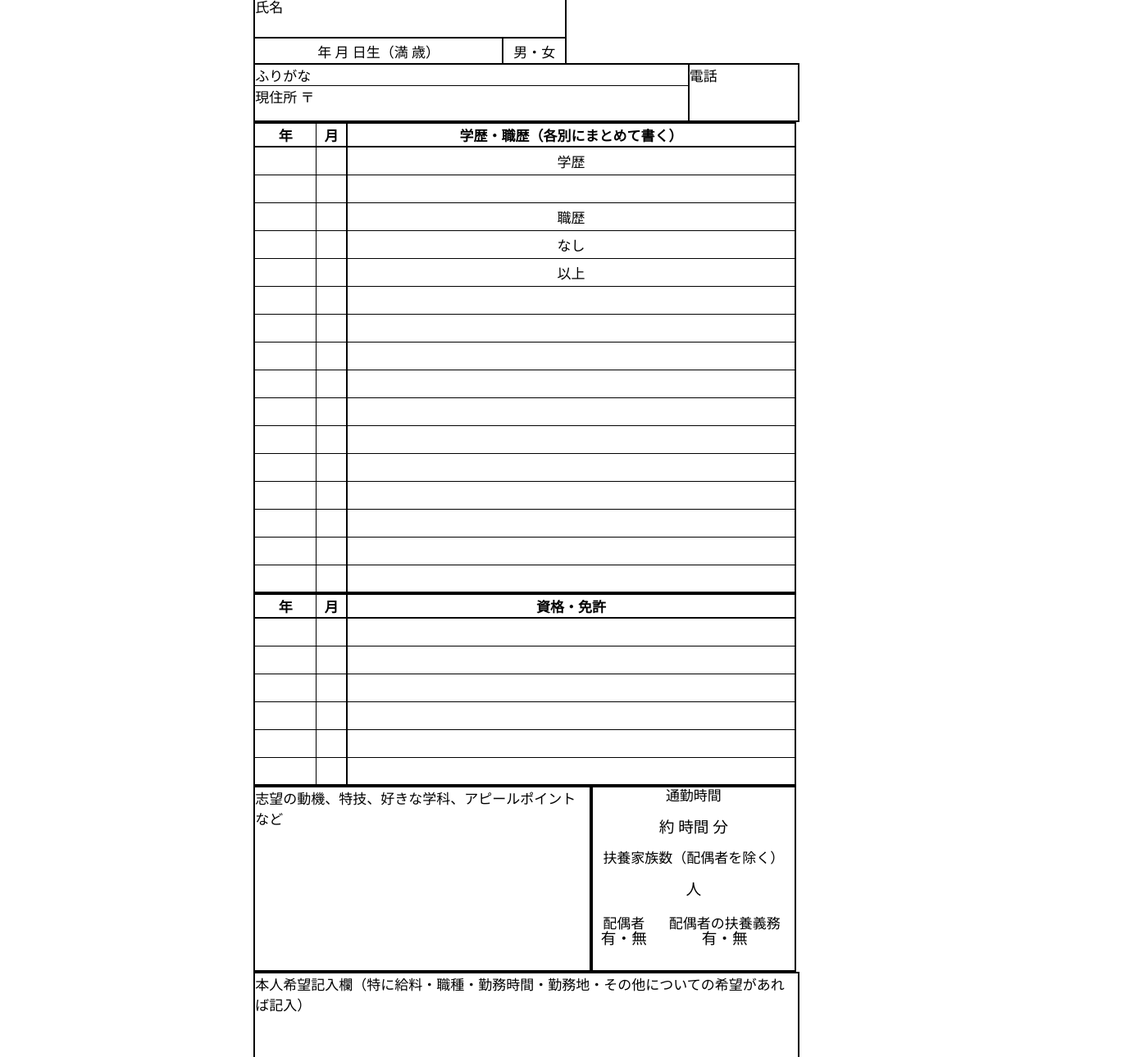
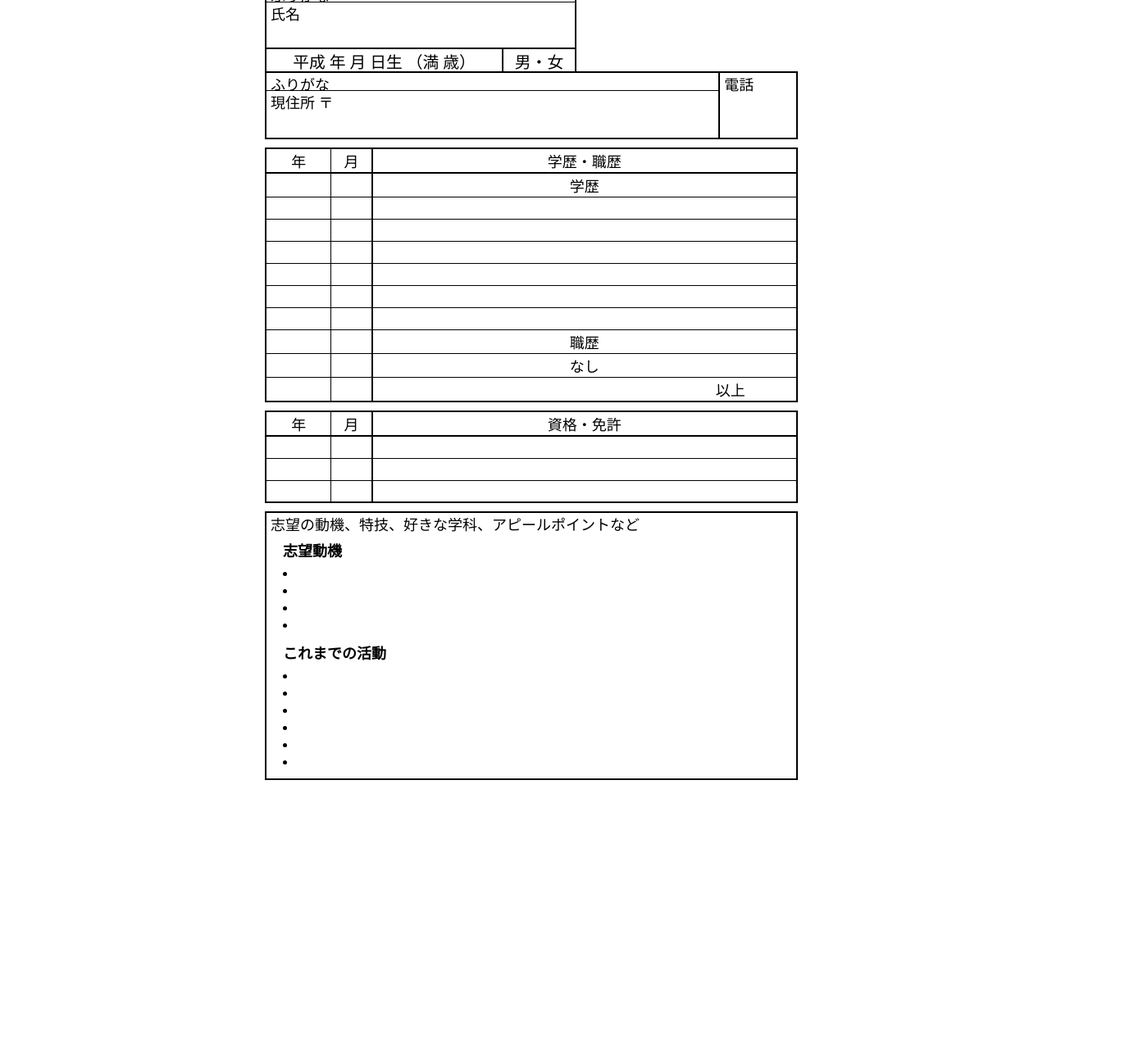
Before and after one commit to hashedhyphen/resume, a website: page index.html in a window 1280 px wide. Shown: the part 74-1364 px from the top of the page at 82% size, 1372 px wide, since content can reach past the window. After the commit the page ends 1034 px from the top, so only its background shows below. Drawn offline with Linux system fonts and the light colour scheme.

Commit message:
Construct the whole layout

```diff
--- a/css/main.css
+++ b/css/main.css
@@ -1,288 +1,225 @@
 @charset "UTF-8";
 
-/*** general ***/
+/*** base ***/
+
+* {
+  box-sizing: border-box;
+}
 
 :root {
-  width: 100vw;
-  display: flex;
-  flex-direction: row;
-  justify-content: center;
-  font-family: "HGP教科書体", "Gothic";
-  font-size: 17px;
+  font-family: "HGP教科書体";
+  font-size: 18px;
 }
 
 body {
-  margin: 0;
-  width: 175mm;
+  width: 100%;
   display: flex;
-  flex-direction: column;
-  justify-content: flex-start;
+  justify-content: center;
 }
 
-.sheet {
+main {
+  width: 650px;
+}
+
+/*** template ***/
+
+.narrow {
+  height: 1.2rem;
+  padding-left:  5px;
+  padding-right: 5px;
+  position: relative;
+}
+
+.wide {
+  height: 2.0rem;
+  position: relative;
+  font-size: 1.3rem;
   display: flex;
-  flex-direction: column;
-  align-content: flex-start;
-  page-break-after: always;
+  justify-content: center;
+  align-items: center;
 }
 
 /*** header ***/
 
-.header {
-  width: 100mm;
-  display: flex;
-  flex-direction: row;
+header {
+  margin-bottom: 0.5rem;
+  height: 2.0rem;
+  width: 380px;
+  position: relative;
   justify-content: space-between;
   align-items: flex-end;
 }
 
-.header > .title {
+header > .title {
   margin: 0;
+  font-size: 2rem;
 }
 
-.header > .date {
+header > .date {
   height: 1rem;
+  position: absolute;
+  right: 0;
+  bottom: 0;
 }
 
 /*** core profile ***/
 
 .coreprof {
-  height: 27mm;
-  width: 155mm;
-  display: flex;
-  flex-direction: column;
-  justify-content: flex-start;
-  align-items: flex-start;
-}
-
-.coreprof > .name {
-  height: 18mm;
-  width: 100mm;
+  width: 380px;
   border-top:   2px solid black;
   border-left:  2px solid black;
   border-right: 2px solid black;
-  display: flex;
-  flex-direction: column;
 }
 
-.coreprof > .name > .ruby {
-  height: 1rem;
+.coreprof > .narrow:first-child {
   border-bottom: 1px solid black;
 }
 
-.coreprof > .name > .formal {
-  height: calc(18mm - 1rem);
+.coreprof > .wide {
+  border-bottom: 2px solid black;
 }
 
-.coreprof > .misc {
-  height: 9mm;
-  width: 100mm;
-  border-top:   2px solid black;
-  border-left:  2px solid black;
-  border-right: 2px solid black;
+.coreprof > .detail {
+  height: 1.5rem;
+  position: relative;
   display: flex;
-  flex-direction: row;
-  justify-content: flex-start;
+  font-size: 1.1rem;
 }
 
-.coreprof > .misc > .age {
-  width: 80mm;
-  border-right: 2px solid black;
-  display: flex;
-  justify-content: center;
-  align-items: center;
+.coreprof > .detail > span {
+  height: inherit;
+  text-align: center;
 }
 
-.coreprof > .misc > .sex {
-  width: 20mm;
-  display: flex;
-  flex-direction: row;
-  justify-content: center;
-  align-items: center;
+.coreprof > .detail > span:first-child {
+  border-right: 2px solid black;
+  flex-grow: 7;
+}
+
+.coreprof > .detail > span:last-child {
+  flex-grow: 3;
 }
 
 /*** contact ***/
 
 .contact {
-  height: 18mm;
-  width: 175mm;
+  width: inherit;
   border: 2px solid black;
   display: flex;
-  flex-direction: row;
-  justify-content: flex-start;
 }
 
 .contact > .address {
-  width: 140mm;
   border-right: 2px solid black;
+  flex-grow: 7;
 }
 
-.contact > .address > .ruby {
+.contact > .address > .narrow:first-child {
   border-bottom: 1px solid black;
+  display: flex;
+}
+
+.contact > .address > .narrow:first-child > span:first-child {
+  width: 4rem;
+}
+
+.contact > .address > .narrow:first-child > span:last-child {
+  width: 20rem;
+  text-align: center;
 }
 
 .contact > .phone {
-  width: 35mm;
+  flex-grow: 3;
 }
 
-.contact:nth-child(2) {
-  border-bottom: 2px solid black;
+.contact > .phone > .number {
+  height: 3.2rem;
+  display: flex;
+  justify-content: center;
+  align-items: center;
+  font-size: 1.2rem;
 }
 
-/*** personality ***/
+/*** records ***/
 
-.personality {
-  height: 60mm;
-  width: 175mm;
-  display: flex;
-  flex-direction: row;
-  justify-content: flex-start;
-}
-
-.personality > .motive {
-  width: 110mm;
-  border: 2px solid black;
-}
-
-.personality > .condition {
-  width: 65mm;
-  border: 2px solid black;
-  display: flex;
-  flex-direction: column;
-  justify-content: flex-start;
-}
-
-.personality > .condition > .commute {
-  height: 20mm;
-  display: flex;
-  flex-direction: column;
-  justify-content: flex-start;
-}
-
-.personality > .condition > .commute > div {
-  width: inherit;
-  display: flex;
-  flex-direction: row;
-  justify-content: center;
-  align-items: center;
-}
-
-.personality > .condition > .commute > div:nth-child(1) {
-  height: 1rem;
-}
-
-.personality > .condition > .commute > div:nth-child(2) {
-  height: calc(20mm - 1rem);
-  font-size: 1.1rem;
-}
-
-.personality > .condition > .family {
-  height: 20mm;
-  display: flex;
-  flex-direction: column;
-  justify-content: flex-start;
-}
-
-.personality > .condition > .family > div {
-  width: inherit;
-  display: flex;
-  flex-direction: row;
-  justify-content: center;
-  align-items: center;
-}
-
-.personality > .condition > .family > div:nth-child(1) {
-  height: 1rem;
-}
-
-.personality > .condition > .family > div:nth-child(2) {
-  height: calc(20mm - 1rem);
-  font-size: 1.1rem;
-}
-
-.personality > .condition > .spouse {
-  height: 20mm;
-  width: 65mm;
-  display: flex;
-  flex-direction: row;
-  justify-content: flex-start;
-}
-
-.personality > .condition > .spouse > .existence {
-  height: inherit;
-  width: 20mm;
-  display: flex;
-  flex-direction: column;
-  justify-content: flex-start;
-  align-items: center;
-}
-
-.personality > .condition > .spouse > .existence > div:nth-child(1) {
-  height: 1rem;
-}
-
-.personality > .condition > .spouse > .existence > div:nth-child(2) {
-  height: calc(20mm - 1rem);
-  font-size: 1.1rem;
-}
-
-.personality > .condition > .spouse > .duty {
-  height: inherit;
-  width: 45mm;
-  display: flex;
-  flex-direction: column;
-  justyfy-content: flex-start;;
-  align-items: center;
-}
-
-.personality > .condition > .spouse > .duty > div:nth-child(1) {
-  height: 1rem;
-}
-
-.personality > .condition > .spouse > .duty > div:nth-child(2) {
-  height: calc(20mm - 1rem);
-  font-size: 1.1rem;
-}
-
-/*** request ***/
-
-.request {
-  height: 60mm;
-  width: 175mm;
-  border: 2px solid black;
-}
-
-/*** history & license ***/
-
-table {
+table.records {
+  margin-top: 10px;
   border: solid black 2px;
   border-collapse: collapse;
 }
 
-thead tr {
-  height: 7mm;
-  border-bottom: solid black 2px;
+.records col.year {
+  width: 80px;
+  border-right: 1px solid black;
 }
 
-tbody tr {
-  height: 9mm;
-  border-bottom: solid black 1px;
+.records col.month {
+  width: 50px;
+  border-right: 2px solid black;
 }
 
-table .year {
-  width: 20mm;
-  border-right: solid black 1px;
+.records col.content {
+  width: 520px;
 }
 
-table .month {
-  width: 10mm;
-  border-right: solid black 2px;
+.records td:nth-child(1) {  /* col.year */
+  text-align: center;
 }
 
-table .content {
-  width: 145mm;
+.records td:nth-child(2) {  /* col.month */
+  text-align: center;
 }
 
-td {
+.records td:nth-child(3) {  /* col.content */
+  padding-left:  1rem;
+  padding-right: 1rem;
+  text-align: left;
+}
+
+.records tr {
+  height: 1.5rem;
+}
+
+.records thead > tr {
+  border-bottom: 2px solid black;
+}
+
+.records thead > tr > th {
+  font-weight: normal;
+}
+
+.records tbody tr {
+  border-bottom: 1px solid black;
+}
+
+.records tbody tr.subheader td:nth-child(3) {
   text-align: center;
 }
+
+.records tbody tr.endsymbol td:nth-child(3) {
+  position: relative;
+  left: 400px;
+}
+
+/*** motive ***/
+
+.motive {
+  margin-top: 10px;
+  border: 2px solid black;
+}
+
+.motive > .list {
+  margin: 10px 0 10px 0;
+  padding: 0 20px 0 20px;
+  position: relative;
+  font-family: "Times New Roman", "HGP教科書体";
+}
+
+.motive > .list > span {
+  font-weight: bold;
+}
+
+.motive > .list > ul {
+  margin: 5px 0 5px 0;
+  padding: 0;
+  list-style-position: inside;
+}
--- a/index.html
+++ b/index.html
@@ -6,54 +6,43 @@
   <link rel="stylesheet" href="css/main.css">
 </head>
 <body>
- <div class="sheet">
-  <div class="header">
+  <main>
+    <header>
       <h1 class="title">履歴書</h1>
-   <div class="date">
-    <time datetime="">年 月 日現在</time>
-   </div>
-  </div><!-- .header -->
+      <div class="date"><time datetime="">平成 年 月 日現在</time></div>
+    </header>
 
     <div class="coreprof">
-   <div class="name">
-    <div class="ruby">
-     <span>ふりがな</span>
+      <div class="narrow"><span>ふりがな</span></div>
+      <div class="narrow"><span>氏名</span></div>
+      <div class="wide"><span></span></div>
+
+      <div class="detail">
+        <span class="age">平成 年 月 日生 （満 歳）</span>
+        <span class="sex">男・女</span>
       </div>
-    <div class="formal">
-     <span>氏名</span>
-    </div>
-   </div><!-- .name -->
-
-   <div class="misc">
-    <div class="age">
-     <span>年 月 日生（満 歳）</span>
-    </div>
-    <div class="sex">
-      <span>男・女</span>
-    </div>
-   </div><!-- .misc -->
     </div><!-- .coreprof -->
 
-  <section class="contacts">
     <div class="contact">
       <div class="address">
-     <div class="ruby">
-      <span>ふりがな</span>
+        <div class="narrow">
+          <span class="caption">ふりがな</span>
+          <span class="text"></span>
         </div>
-     <div class="postal">
-       <span class="caption">現住所</span>
-       <span class="code">〒</span>
+        <div class="narrow">
+          <span>現住所</span>
+          <span>〒</span>
         </div>
-     <div class="maintext">
+        <div class="wide"><span></span></div>
       </div>
-    </div><!-- .address -->
+
       <div class="phone">
-     <span>電話</span>
+        <div class="narrow"><span>電話</span></div>
+        <div class="number"><span></span></div>
       </div>
     </div><!-- .contact -->
-  </section><!-- .contacts -->
 
-  <table class="history">
+    <table class="records">
       <col class="year">
       <col class="month">
       <col class="content">
@@ -61,28 +50,12 @@
         <tr>
         <th>年
         <th>月
-     <th>学歴・職歴（各別にまとめて書く）
+        <th>学歴・職歴
       <tbody>
         <tr class="subheader">
           <td>
           <td>
           <td>学歴
-    <tr>
-     <td>
-     <td>
-     <td>
-    <tr class="subheader">
-     <td>
-     <td>
-     <td>職歴
-    <tr>
-     <td>
-     <td>
-     <td>なし
-    <tr class="endsymbol">
-     <td>
-     <td>
-     <td>以上
         <tr>
           <td>
           <td>
@@ -104,34 +77,22 @@
           <td>
           <td>
         <tr>
+          <td><td><td>
+        <tr class="subheader">
           <td>
           <td>
-     <td>
-    <tr>
+          <td>職歴
+        <tr class="subheader">
           <td>
           <td>
-     <td>
-    <tr>
+          <td>なし
+        <tr class="endsymbol">
           <td>
           <td>
-     <td>
-    <tr>
-     <td>
-     <td>
-     <td>
-    <tr>
-     <td>
-     <td>
-     <td>
-    <tr>
-     <td>
-     <td>
-     <td>
-  </table>
- </div><!-- .sheet -->
+          <td>以上
+    </table><!-- .records -->
 
- <div class="sheet">
-  <table class="license">
+    <table class="records">
       <col class="year">
       <col class="month">
       <col class="content">
@@ -153,49 +114,33 @@
           <td>
           <td>
           <td>
-    <tr>
-     <td>
-     <td>
-     <td>
-    <tr>
-     <td>
-     <td>
-     <td>
-    <tr>
-     <td>
-     <td>
-     <td>
-  </table>
+    </table><!-- .records -->
 
-  <div class="personality">
     <div class="motive">
+      <div class="narrow">
         <span>志望の動機、特技、好きな学科、アピールポイントなど</span>
       </div>
-   <div class="condition">
-    <div class="commute">
-     <div><span>通勤時間</span></div>
-     <div><span>約 時間 分</span></div>
-    </div>
-    <div class="family">
-     <div><span>扶養家族数（配偶者を除く）</span></div>
-     <div><span>人</span></div>
-    </div>
-    <div class="spouse">
-     <div class="existence">
-      <div><span>配偶者</span></div>
-      <div><span>有・無</span></div>
-     </div>
-     <div class="duty">
-      <div><span>配偶者の扶養義務</span></div>
-      <div><span>有・無</span></div>
-     </div>
-    </div>
-   </div>
-  </div>
-
-  <div class="request">
-   <span>本人希望記入欄（特に給料・職種・勤務時間・勤務地・その他についての希望があれば記入）</span>
-  </div>
- </div><!-- .sheet -->
+      <div class="list">
+        <span>志望動機</span>
+        <ul>
+          <li>
+          <li>
+          <li>
+          <li>
+        </ul>
+      </div><!-- .list -->
+      <div class="list">
+        <span>これまでの活動</span>
+        <ul>
+          <li>
+          <li>
+          <li>
+          <li>
+          <li>
+          <li>
+        </ul>
+      </div><!-- .list -->
+    </div><!-- .motive -->
+  </main>
 </body>
 </html>
```
Lines whose indentation alone changed are shown as unchanged.
